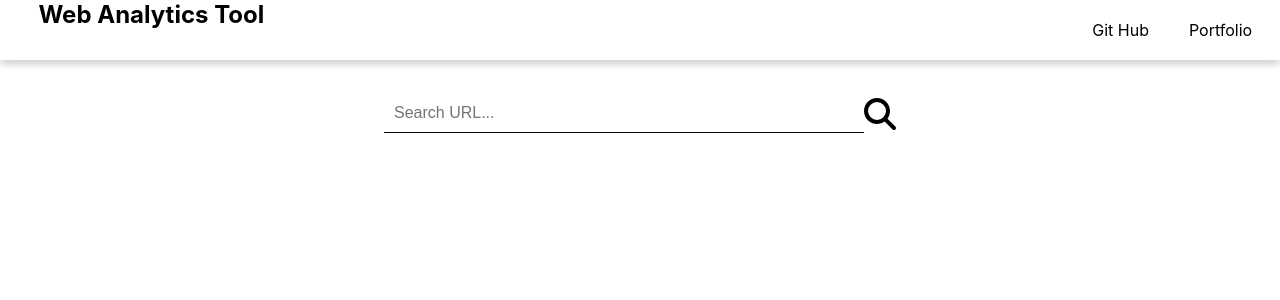
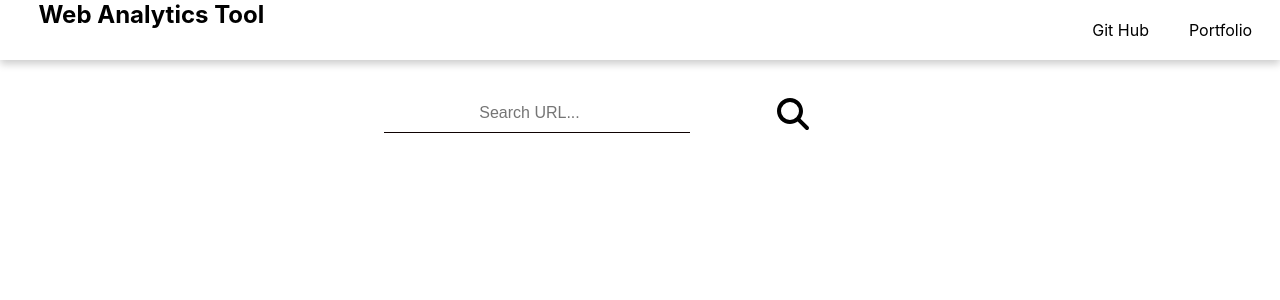
Before and after one commit to NixonOjiem/AI-detector, a React (Create React App) app: page / in a window 1280 px wide. Shown: the top 300 px of the page. Built offline with nearby package versions, Linux system fonts and the light colour scheme.

Commit message:
Finished working on Search bar

```diff
--- a/src/components/SearchBox.js
+++ b/src/components/SearchBox.js
@@ -7,13 +7,14 @@ function SearchBox() {
     e.preventDefault();
     const searchTerm = document.getElementById('search-input').value;
     // Add search logic here
+    console.log(searchTerm)
   };
 
   return (
     <div className="Search-box">
       <input type="search" id="search-input" placeholder="Search URL..." />
       {/* <button id="search-button" onClick={handleSearch}>Search</button> */}
-      <FontAwesomeIcon icon={faSearch} size="2x"/>
+      <FontAwesomeIcon icon={faSearch} size="2x"className='Search-icon' onClick={handleSearch}/>
     </div>
   );
 }
--- a/src/index.css
+++ b/src/index.css
@@ -74,6 +74,8 @@ code {
   border-top: none;
   border-bottom: 1px solid #0e0202; /* add a color to the border-bottom */
   border-radius: 0px 0 0 0px;
+  flex-basis: 100px;
+  text-align: center;
 }
 
 #search-input:focus {
@@ -94,6 +96,23 @@ code {
   cursor: pointer;
 }
 
-#search-button:hover {
+.Search-icon{
+  flex: 1;
+  cursor: pointer;
+}
+
+/* #search-button:hover {
   background-color: #3e8e41;
+} */
+
+.Search-box:hover #search-input, .Search-box:focus-within #search-input {
+  transform: scale(1.1); /* Increase the size by 10% on hover */
+  transition-timing-function: ease-in-out;
+  transition-duration: 0.5s;
 }
+
+.Search-box:hover .fa-search, .Search-box:focus-within .fa-search {
+  transform: scale(1.1); /* Increase the size by 10% on hover */
+  transition-timing-function: ease-in-out;
+  transition-duration: 0.5s;
+}
```
